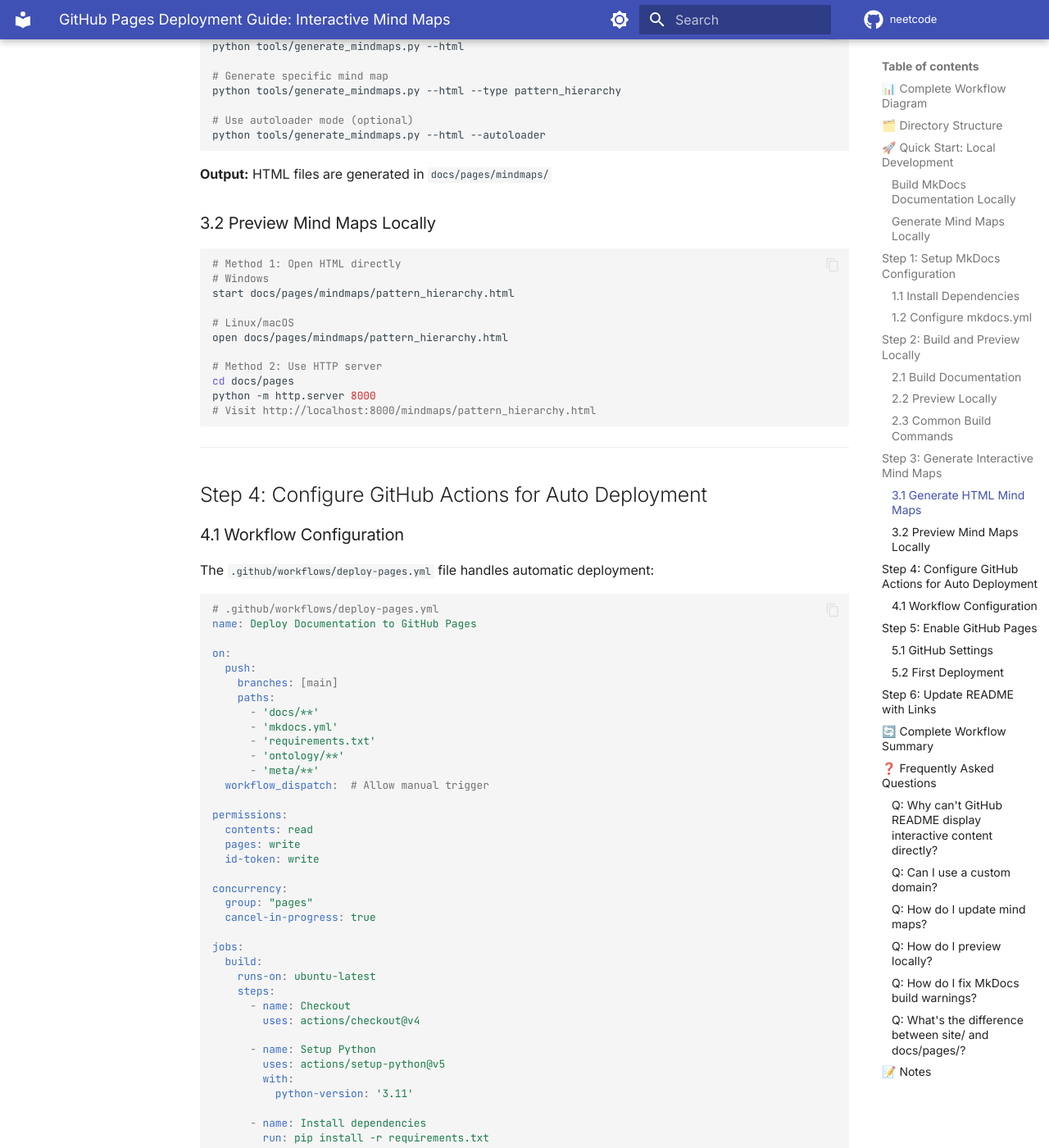
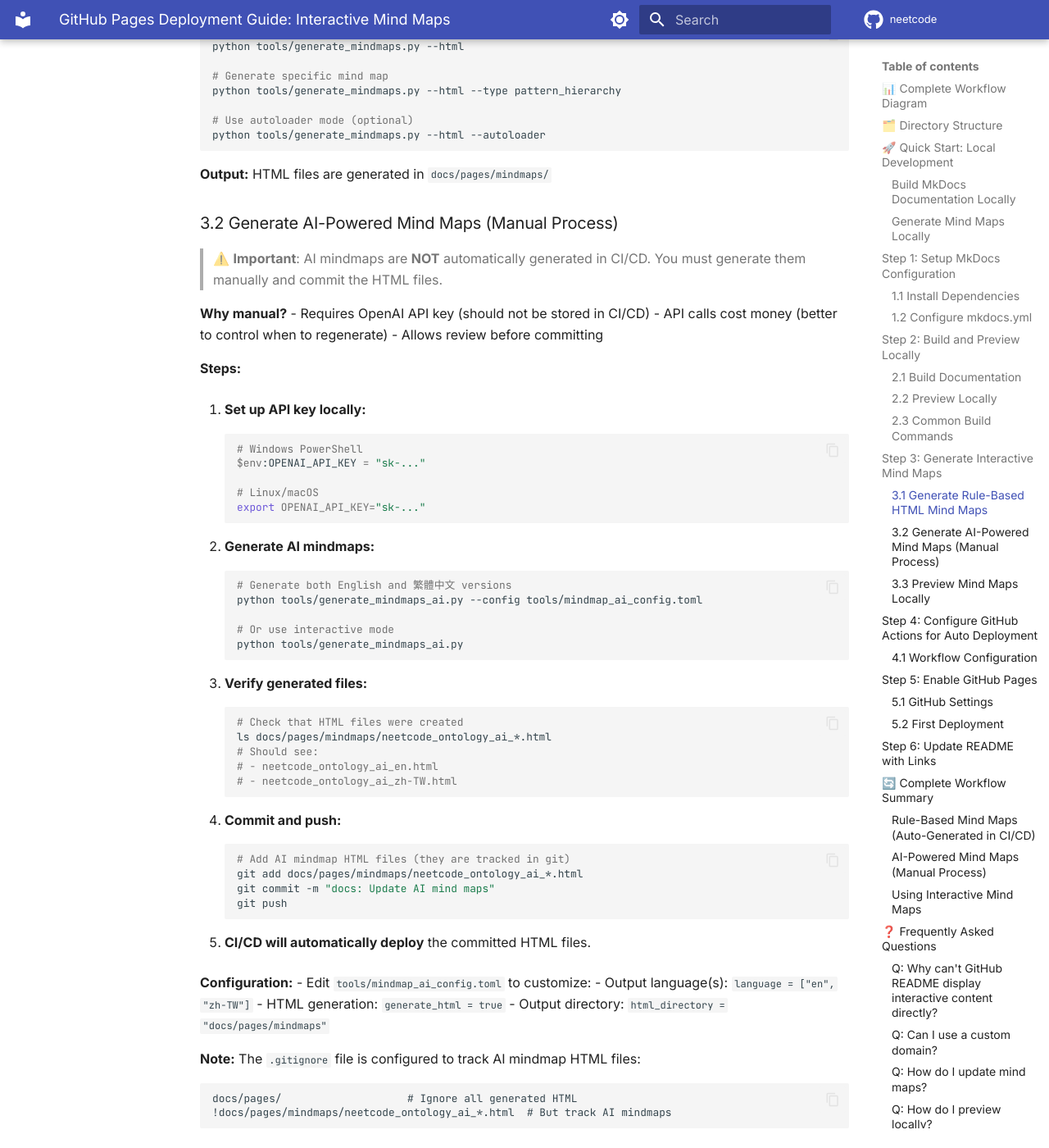
Before and after one commit to lufftw/neetcode, an MkDocs documentation site: the page built from docs/GITHUB_PAGES_SETUP.md, in a window 1280 px wide and 1400 px high, scrolled down 3382 px. Shown: the whole window at 82% size. Built offline with MkDocs 1.6.1 and Material for MkDocs 9.7.7, drawn with Linux system fonts in a browser that asks for light colours; comment, search, counter and statistics services are not loaded; some of the changed text lies outside the part shown.

Commit message:
docs: Enhance documentation with AI mind maps and optimize MkDocs integration
- Add AI-powered ontology analysis mind maps (English & 繁體中文)
- Update core philosophy section with knowledge graph architecture
- Optimize README for SEO/AEO/GEO with comprehensive topic tags
- Fix MkDocs 404 error by creating docs/index.md with include-markdown
- Update navigation links: AI Mind Maps → AI ontology page, Interactive Mind Maps → overview
- Remove GPT-specific references, use generic "AI" terminology
- Remove Simplified Chinese references, keep English and 繁體中文 only
- Remove country flag emojis (🇺🇸, 🇹🇼) from language labels
- Update mkdocs.yml navigation to include AI Analysis entries
- Synchronize README.md and README_zh-TW.md content
- Add docs/index_zh-TW.md for Chinese homepage
- Configure .gitignore to track AI mindmap files (HTML & Markdown)
- Document manual AI mindmap generation process in GITHUB_PAGES_SETUP.md

Changes:
- README.md: Add Core Philosophy section, update description, fix links
- README_zh-TW.md: Synchronize with English version
- docs/index.md: Create MkDocs-compatible homepage using include-markdown
- docs/index_zh-TW.md: Create Chinese homepage using include-markdown
- docs/mindmaps/index.md: Add AI-powered ontology analysis section
- mkdocs.yml: Update navigation to use index.md and include AI Analysis
- .gitignore: Track AI mindmap HTML and Markdown files
- docs/GITHUB_PAGES_SETUP.md: Add manual AI mindmap generation workflow
- docs/stylesheets/extra.css: R

````diff
--- a/docs/GITHUB_PAGES_SETUP.md
+++ b/docs/GITHUB_PAGES_SETUP.md
@@ -164,10 +164,10 @@
 
 ## Step 3: Generate Interactive Mind Maps
 
-### 3.1 Generate HTML Mind Maps
+### 3.1 Generate Rule-Based HTML Mind Maps
 
 ```bash
-# Generate all interactive mind maps
+# Generate all interactive mind maps (rule-based)
 python tools/generate_mindmaps.py --html
 
 # Generate specific mind map
@@ -179,7 +179,67 @@
 
 **Output:** HTML files are generated in `docs/pages/mindmaps/`
 
-### 3.2 Preview Mind Maps Locally
+### 3.2 Generate AI-Powered Mind Maps (Manual Process)
+
+> ⚠️ **Important**: AI mindmaps are **NOT** automatically generated in CI/CD. You must generate them manually and commit the HTML files.
+
+**Why manual?**
+- Requires OpenAI API key (should not be stored in CI/CD)
+- API calls cost money (better to control when to regenerate)
+- Allows review before committing
+
+**Steps:**
+
+1. **Set up API key locally:**
+   ```bash
+   # Windows PowerShell
+   $env:OPENAI_API_KEY = "sk-..."
+
+   # Linux/macOS
+   export OPENAI_API_KEY="sk-..."
+   ```
+
+2. **Generate AI mindmaps:**
+   ```bash
+   # Generate both English and 繁體中文 versions
+   python tools/generate_mindmaps_ai.py --config tools/mindmap_ai_config.toml
+
+   # Or use interactive mode
+   python tools/generate_mindmaps_ai.py
+   ```
+
+3. **Verify generated files:**
+   ```bash
+   # Check that HTML files were created
+   ls docs/pages/mindmaps/neetcode_ontology_ai_*.html
+   # Should see:
+   # - neetcode_ontology_ai_en.html
+   # - neetcode_ontology_ai_zh-TW.html
+   ```
+
+4. **Commit and push:**
+   ```bash
+   # Add AI mindmap HTML files (they are tracked in git)
+   git add docs/pages/mindmaps/neetcode_ontology_ai_*.html
+   git commit -m "docs: Update AI mind maps"
+   git push
+   ```
+
+5. **CI/CD will automatically deploy** the committed HTML files.
+
+**Configuration:**
+- Edit `tools/mindmap_ai_config.toml` to customize:
+  - Output language(s): `language = ["en", "zh-TW"]`
+  - HTML generation: `generate_html = true`
+  - Output directory: `html_directory = "docs/pages/mindmaps"`
+
+**Note:** The `.gitignore` file is configured to track AI mindmap HTML files:
+```
+docs/pages/                    # Ignore all generated HTML
+!docs/pages/mindmaps/neetcode_ontology_ai_*.html  # But track AI mindmaps
+```
+
+### 3.3 Preview Mind Maps Locally
 
 ```bash
 # Method 1: Open HTML directly
@@ -242,8 +302,12 @@
       - name: Install dependencies
         run: pip install -r requirements.txt
 
-      - name: Generate mind maps
+      - name: Generate rule-based mind maps
         run: python tools/generate_mindmaps.py --html
+
+      # Note: AI mindmaps are NOT generated in CI/CD
+      # They must be manually generated and committed to the repository
+      # See Step 3.2 for manual generation instructions
 
       - name: Build MkDocs site
         run: python -m mkdocs build
@@ -319,34 +383,58 @@
 
 ## 🔄 Complete Workflow Summary
 
+### Rule-Based Mind Maps (Auto-Generated in CI/CD)
+
 ```
 1. Edit ontology/ or meta/problems/
    ↓
-2. Generate mind maps locally (optional)
+2. git push
+   ↓
+3. GitHub Actions automatically triggers
+   ↓
+4. Generate rule-based mind maps (Markdown + HTML)
    python tools/generate_mindmaps.py --html
    ↓
-3. Build MkDocs site locally (optional)
+5. Build MkDocs site
    python -m mkdocs build
-   python -m mkdocs serve  # Preview
    ↓
-4. git push (or manually run generation scripts)
+6. Deploy to GitHub Pages
+   ↓
+7. Visit https://yourusername.github.io/neetcode/
+```
+
+### AI-Powered Mind Maps (Manual Process)
+
+```
+1. Set up OpenAI API key locally
+   $env:OPENAI_API_KEY = "sk-..."
+   ↓
+2. Generate AI mindmaps locally
+   python tools/generate_mindmaps_ai.py
+   ↓
+3. Review generated HTML files
+   docs/pages/mindmaps/neetcode_ontology_ai_*.html
+   ↓
+4. Commit and push
+   git add docs/pages/mindmaps/neetcode_ontology_ai_*.html
+   git commit -m "docs: Update AI mind maps"
+   git push
    ↓
 5. GitHub Actions automatically triggers
    ↓
-6. Generate mind maps (Markdown + HTML)
-   ↓
-7. Build MkDocs site
+6. Build MkDocs site (uses committed AI mindmap HTML files)
    python -m mkdocs build
    ↓
-8. Deploy to GitHub Pages
+7. Deploy to GitHub Pages
    ↓
-9. Visit https://yourusername.github.io/neetcode/
-   ↓
-10. Use interactive mind maps!
-    - 🖱️ Drag to pan
-    - 🔍 Scroll to zoom
-    - 👆 Click to fold/unfold
+8. Visit https://yourusername.github.io/neetcode/mindmaps/
 ```
+
+### Using Interactive Mind Maps
+
+- 🖱️ Drag to pan
+- 🔍 Scroll to zoom
+- 👆 Click to fold/unfold
 
 ---
 
@@ -362,7 +450,19 @@
 
 ### Q: How do I update mind maps?
 
-A: After modifying `ontology/` or `meta/`, push to GitHub. GitHub Actions will automatically regenerate and redeploy.
+**For rule-based mind maps:**
+After modifying `ontology/` or `meta/`, push to GitHub. GitHub Actions will automatically regenerate and redeploy.
+
+**For AI-powered mind maps:**
+1. Generate locally with `python tools/generate_mindmaps_ai.py`
+2. Commit the generated HTML files (`docs/pages/mindmaps/neetcode_ontology_ai_*.html`)
+3. Push to GitHub
+4. CI/CD will automatically deploy the committed files
+
+**Why manual for AI mindmaps?**
+- Requires OpenAI API key (not stored in CI/CD for security)
+- Allows cost control (you decide when to regenerate)
+- Enables review before committing
 
 ### Q: How do I preview locally?
 
````
Also changed, not shown: 1 other file.
